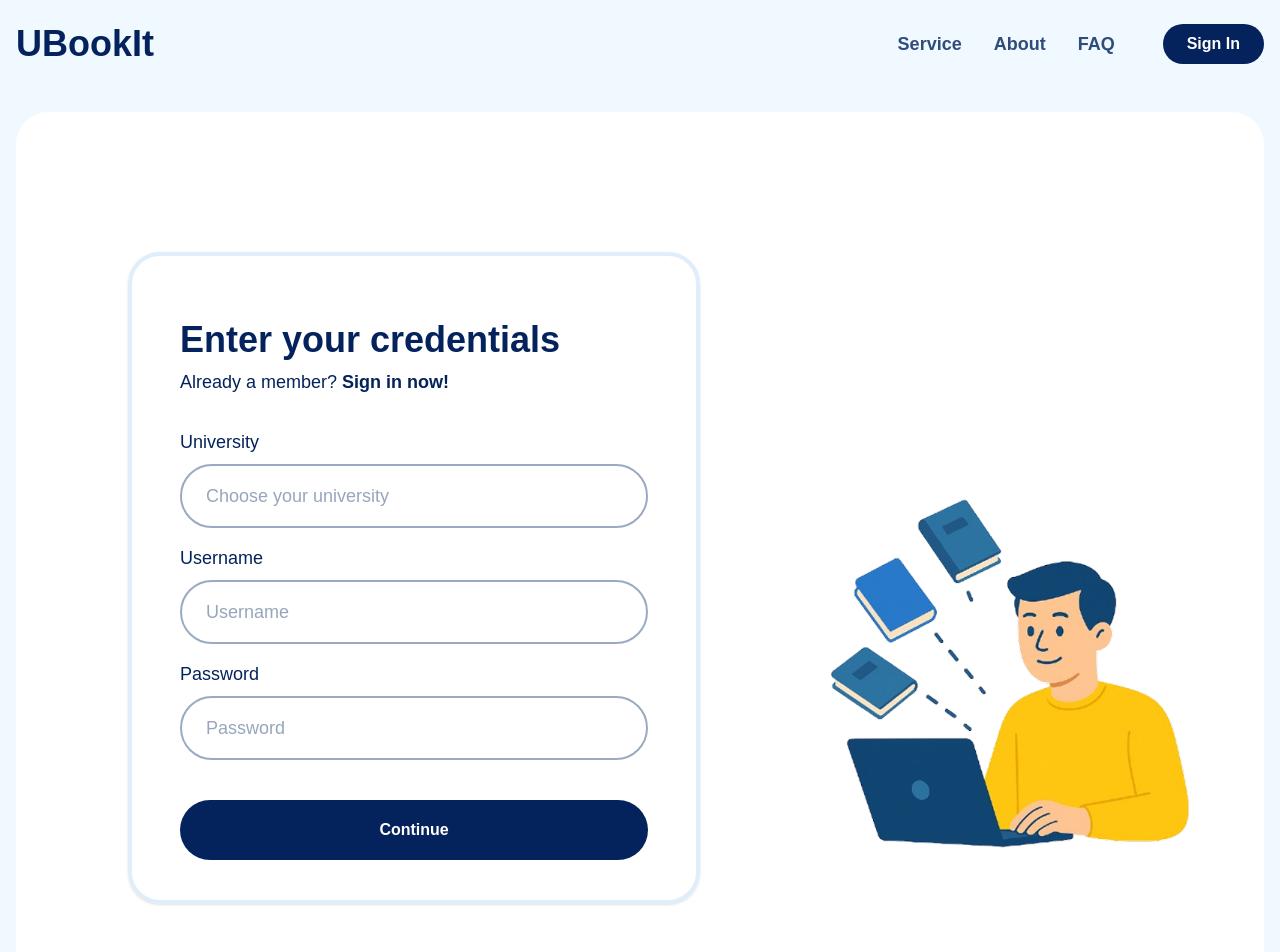
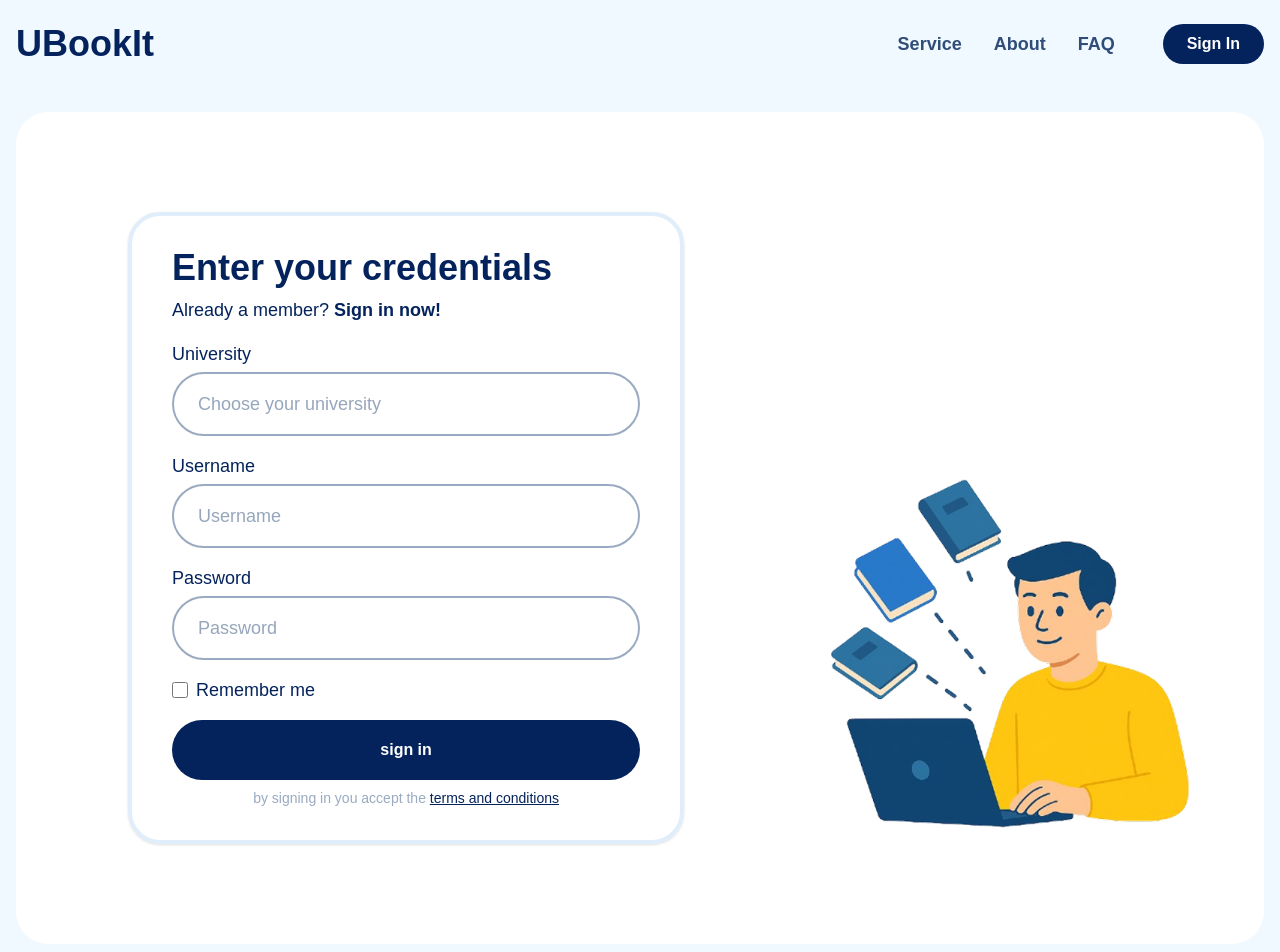
Before and after one commit to anna-megalou/UBookIt, a Next.js app: page /login/signin in a window 1280 px wide. Shown: the top 952 px of the page. Built offline with nearby package versions, Linux system fonts and the light colour scheme.

Commit message:
Almost complete credential page

```diff
--- a/src/app/login/signin/page.tsx
+++ b/src/app/login/signin/page.tsx
@@ -4,10 +4,10 @@ import Image from "next/image";
 export default function LoginPage() {
   return (
     <div className="container bg-white rounded-4xl lg:justify-start lg:items-start md:justify-center md:items-center sm:justify-center sm:items-center mx-auto px-auto py-0 my-0">
-      <div className="flex flex-row justify-start items-start w-full sm:justify-center sm:items-center md:justify-center md:items-center lg:justify-start lg:items-start px-12 lg:mx-16 sm:mx-0 py-35 relative">
+      <div className="flex flex-row justify-start items-start w-full sm:justify-center sm:items-center md:justify-center md:items-center lg:justify-start lg:items-start px-12 lg:mx-16 sm:mx-0 py-25 relative">
         {/* Left Section - Form */}
-        <div className="flex flex-col sm:justify-center sm:items-center md:justify-center md:items-center lg:justify-start lg:items-start gap-8 border-4 border-secondary-border shadow-sm bg-white-light lg:px-8 py-6 sm:px-4 rounded-4xl object-contain ">
-          <div className="flex flex-col justify-start items-start pl-4 pr-10 mr-16 pt-10 gap-2">
+        <div className="flex flex-col sm:justify-center sm:items-center md:justify-center md:items-center lg:justify-start lg:items-start gap-4 border-4 border-secondary-border shadow-sm bg-white-light lg:px-6 py-4 sm:px-4 rounded-4xl object-contain ">
+          <div className="flex flex-col justify-start items-start pl-4 pr-10 mr-16 pt-4 gap-2">
             {/* Heading */}
             <h1 className="text-4xl font-bold text-primary-dark">
               Enter your credentials
@@ -25,10 +25,10 @@ export default function LoginPage() {
           </div>
 
           {/* Form */}
-          <div className="flex flex-col justify-start items-start gap-4 w-full px-4 pb-4 gap-10">
+          <div className="flex flex-col justify-start items-start gap-4 w-full px-4 pb-4">
             <form className="flex flex-col w-full gap-4">
               {/* University Label */}
-              <div className="flex flex-col justify-start items-start gap-2">
+              <div className="flex flex-col justify-start items-start gap-1">
                 <label
                   htmlFor="university"
                   className="text-primary-dark text-lg font-medium"
@@ -45,9 +45,9 @@ export default function LoginPage() {
                 />
               </div>
               {/* Username Label */}
-              <div className="flex flex-col justify-start items-start gap-2">
+              <div className="flex flex-col justify-start items-start gap-1">
                 <label
-                  htmlFor="university"
+                  htmlFor="username"
                   className="text-primary-dark text-lg font-medium"
                 >
                   Username
@@ -55,16 +55,16 @@ export default function LoginPage() {
 
                 {/* Input Field */}
                 <input
-                  id="university"
+                  id="username"
                   type="text"
                   placeholder="Username"
                   className="w-full px-6 py-4 rounded-full border-2 border-secondary-typography text-secondary-dark text-lg focus:border-secondary-dark focus:outline-none not-placeholder-shown:border-secondary-dark"
                 />
               </div>
               {/* Password Label */}
-              <div className="flex flex-col justify-start items-start gap-2">
+              <div className="flex flex-col justify-start items-start gap-1">
                 <label
-                  htmlFor="university"
+                  htmlFor="password"
                   className="text-primary-dark text-lg font-medium"
                 >
                   Password
@@ -78,21 +78,43 @@ export default function LoginPage() {
                   className="w-full px-6 py-4 rounded-full border-2 border-secondary-typography text-secondary-dark text-lg focus:border-secondary-dark focus:outline-none not-placeholder-shown:border-secondary-dark"
                 />
               </div>
+
+              {/* Remember me checkbox */}
+              <div className="flex items-center gap-2">
+                <input
+                  id="remember"
+                  type="checkbox"
+                  className="w-4 h-4 text-primary-dark border-secondary-typography rounded focus:ring-primary-dark"
+                />
+                <label htmlFor="remember" className="text-primary-dark text-lg">
+                  Remember me
+                </label>
+              </div>
             </form>
-            {/* Continue Button */}
-            <div className="flex justify-center items-center bg-primary-dark rounded-full px-10 py-4 w-full h-15">
-              <Link
-                href="/login/signin"
-                className="text-white text-semibold  text-md font-bold"
-              >
-                Continue
-              </Link>
+            <div className="flex flex-col gap-2 w-full">
+              {/* Sign In Button */}
+              <div className="flex justify-center items-center bg-primary-dark rounded-full px-10 py-2 w-full h-15">
+                <Link
+                  href="/login/signin"
+                  className="text-white text-semibold  text-md font-bold"
+                >
+                  sign in
+                </Link>
+              </div>
+
+              {/* Terms and conditions */}
+              <p className="text-sm text-secondary-typography text-center w-full font-medium">
+                by signing in you accept the{" "}
+                <Link href="#" className="underline text-primary-dark">
+                  terms and conditions
+                </Link>
+              </p>
             </div>
           </div>
         </div>
 
         {/* Right Section - Illustration */}
-        <div className="flex flex-col md-1:right-40 md-1:bottom-30 md-2:right-18 md-2:bottom-30 md-3:right-28 md-3:bottom-40 absolute">
+        <div className="flex flex-col md-1:right-40 md-1:bottom-20 md-2:right-18 md-2:bottom-20 md-3:right-28 md-3:bottom-20 absolute">
           <div className="w-full">
             <Image
               src="/assets/images/login illustration.png"
```
Also changed, not shown: 7 other files (tests, documents, lock files or other folders).
